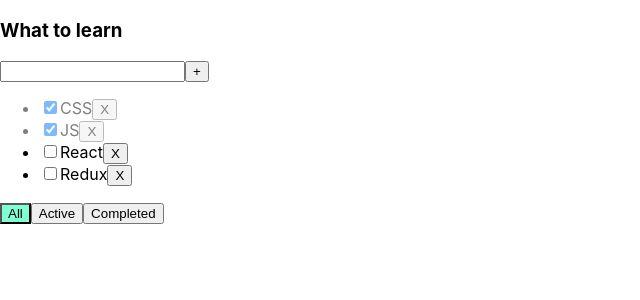
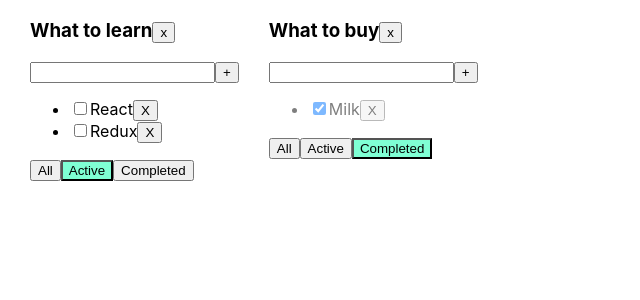
Before and after one commit to fogelo/inc_todolist, a React (Create React App) app: page / in a window 1280 px wide. Shown: the top 300 px of the page, without its empty margins (0-640 px from the left). Built offline with nearby package versions, Linux system fonts and the light colour scheme.

Commit message:
todolist 05

```diff
--- a/src/App.css
+++ b/src/App.css
@@ -1,6 +1,11 @@
 .App {
     display: flex;
-    justify-content: space-between;
+    /*justify-content: space-between;*/
+}
+
+.App>* {
+    margin-left: 30px;
+    /*justify-content: space-between;*/
 }
 
 .error {
--- a/src/App.tsx
+++ b/src/App.tsx
@@ -1,61 +1,101 @@
 import React, {useState} from 'react';
 import './App.css';
-import {TaskType, TodoList} from './TodoList';
+import {TodoList} from './TodoList';
 import {v1} from 'uuid';
 
 export type FilterValueType = 'all' | 'active' | 'completed'
+type TodolistType = {
+    id: string
+    title: string
+    filter: FilterValueType
+}
 
 function App() {
-    let [tasks, setTasks] = useState<Array<TaskType>>([
-        {id: v1(), title: 'CSS', isDone: true},
-        {id: v1(), title: 'JS', isDone: true},
-        {id: v1(), title: 'React', isDone: false},
-        {id: v1(), title: 'Redux', isDone: false},
-    ])
-    let [filter, setFilter] = useState<FilterValueType>('all')
-
-
-    function removeTask(id: string) {
+    function removeTask(id: string, todolistId: string) {
+        let tasks = tasksObj[todolistId]
         let filteredTasks = tasks.filter(task => task.id !== id)
-        setTasks(filteredTasks)
+        tasksObj[todolistId] = filteredTasks
+        setTasks({...tasksObj})
     }
 
-    function addTask(title: string) {
+    function addTask(title: string, todolistId: string) {
+        let tasks = tasksObj[todolistId]
         let newTasks = [...tasks, {id: v1(), title: title, isDone: false}]
-        setTasks(newTasks)
+        tasksObj[todolistId] = newTasks
+        setTasks({...tasksObj})
     }
 
-    function changeStatus(taskId: string, isDone: boolean) {
+    function changeStatus(taskId: string, isDone: boolean, todolistId: string) {
+        let tasks = tasksObj[todolistId]
         let task = tasks.find(t => t.id === taskId)
         if (task) {
             task.isDone = isDone
+            setTasks({...tasksObj})
         }
-        setTasks([...tasks])
+
     }
 
+    function changeFilter(value: FilterValueType, todolistId: string) {
+        let todolist = todolists.find(tl => tl.id === todolistId)
+        if (todolist) {
+            todolist.filter = value
+        }
+        setTodolists([...todolists])
 
-    function changeFilter(value: FilterValueType) {
-        setFilter(value)
     }
 
-    let tasksForToDoList = tasks
-    if (filter === 'active') {
-        tasksForToDoList = tasks.filter(task => task.isDone === false)
+    let todolistId1 = v1()
+    let todolistId2 = v1()
+
+    let [todolists, setTodolists] = useState<Array<TodolistType>>([
+        {id: todolistId1, title: 'What to learn', filter: 'active'},
+        {id: todolistId2, title: 'What to buy', filter: 'completed'},
+    ])
+
+    let removeTodolist = (todolistId: string) => {
+        let filteredTodolist = todolists.filter(tl => tl.id !== todolistId)
+        setTodolists([...filteredTodolist])
+        delete tasksObj[todolistId]
+        setTasks({...tasksObj})
     }
-    if (filter === 'completed') {
-        tasksForToDoList = tasks.filter(task => task.isDone === true)
-    }
+
+    let [tasksObj, setTasks] = useState({
+        [todolistId1]: [
+            {id: v1(), title: 'CSS', isDone: true},
+            {id: v1(), title: 'JS', isDone: true},
+            {id: v1(), title: 'React', isDone: false},
+            {id: v1(), title: 'Redux', isDone: false},
+        ],
+        [todolistId2]: [
+            {id: v1(), title: 'Book', isDone: false},
+            {id: v1(), title: 'Milk', isDone: true},
+        ]
+    })
 
     return (
         <div className="App">
-            <TodoList title={'What to learn'}
-                      tasks={tasksForToDoList}
-                      removeTask={removeTask}
-                      changeFilter={changeFilter}
-                      addTask={addTask}
-                      changeTaskStatus={changeStatus}
-                      filter={filter}
-            />
+            {todolists.map(tl => {
+                let tasksForToDoList = tasksObj[tl.id]
+                if (tl.filter === 'active') {
+                    tasksForToDoList = tasksForToDoList.filter(task => task.isDone === false)
+                }
+                if (tl.filter === 'completed') {
+                    tasksForToDoList = tasksForToDoList.filter(task => task.isDone === true)
+                }
+                return (
+                    <TodoList key={tl.id}
+                              id={tl.id}
+                              title={tl.title}
+                              tasks={tasksForToDoList}
+                              removeTask={removeTask}
+                              changeFilter={changeFilter}
+                              addTask={addTask}
+                              changeTaskStatus={changeStatus}
+                              filter={tl.filter}
+                              removeTodolist={removeTodolist}
+                    />
+                )
+            })}
         </div>
     );
 }
--- a/src/TodoList.tsx
+++ b/src/TodoList.tsx
@@ -9,13 +9,15 @@
 }
 
 type PropsType = {
+    id: string
     title: string
     tasks: Array<TaskType>  // можно записать по другому TaskType[]
-    removeTask: (taskId: string) => void
-    changeFilter: (value: FilterValueType) => void
-    addTask: (value: string) => void
-    changeTaskStatus: (taskId: string, isDone: boolean) => void
+    removeTask: (taskId: string, todolistId: string) => void
+    changeFilter: (value: FilterValueType, todolistId: string) => void
+    addTask: (value: string, todolistId: string) => void
+    changeTaskStatus: (taskId: string, isDone: boolean, todolistId: string) => void
     filter: FilterValueType
+    removeTodolist: (todolistId: string) => void
 }
 
 export function TodoList(props: PropsType) { //props = {title: 'What to learn', tasks: {}}
@@ -32,26 +34,31 @@
             return
         }
         if (e.code === 'Enter') {
-            props.addTask(title)
+            props.addTask(title, props.id)
             setTitle('')
         }
     }
     const addTask = () => {
         if (title.trim() !== '') {
-            props.addTask(title)
+            props.addTask(title, props.id)
             setTitle('')
         } else {
             setError('field is required')
         }
 
     }
-    const onAllClickHandler = () => props.changeFilter('all')
-    const onActiveClickHandler = () => props.changeFilter('active')
-    const onCompletedClickHandler = () => props.changeFilter('completed')
-
+    const onAllClickHandler = () => props.changeFilter('all', props.id)
+    const onActiveClickHandler = () => props.changeFilter('active', props.id)
+    const onCompletedClickHandler = () => props.changeFilter('completed', props.id)
+    const removeTodolist = () => {
+        props.removeTodolist(props.id)
+    }
     return (
         <div>
-            <h3>{props.title}</h3>
+            <h3>
+                {props.title}
+                <button onClick={removeTodolist}>x</button>
+            </h3>
             <div>
                 <input value={title}
                        onChange={onNewTitleChangeHandler}
@@ -64,9 +71,9 @@
             <ul>
                 {
                     props.tasks.map(task => {
-                            const onClickHandler = () => props.removeTask(task.id)
+                            const onClickHandler = () => props.removeTask(task.id, props.id)
                             const onChangeHandler = (e: ChangeEvent<HTMLInputElement>) => {
-                                props.changeTaskStatus(task.id, e.currentTarget.checked)
+                                props.changeTaskStatus(task.id, e.currentTarget.checked, props.id)
                             }
 
                             return <li key={task.id} className={task.isDone ? 'is-done' : ''}>
```
